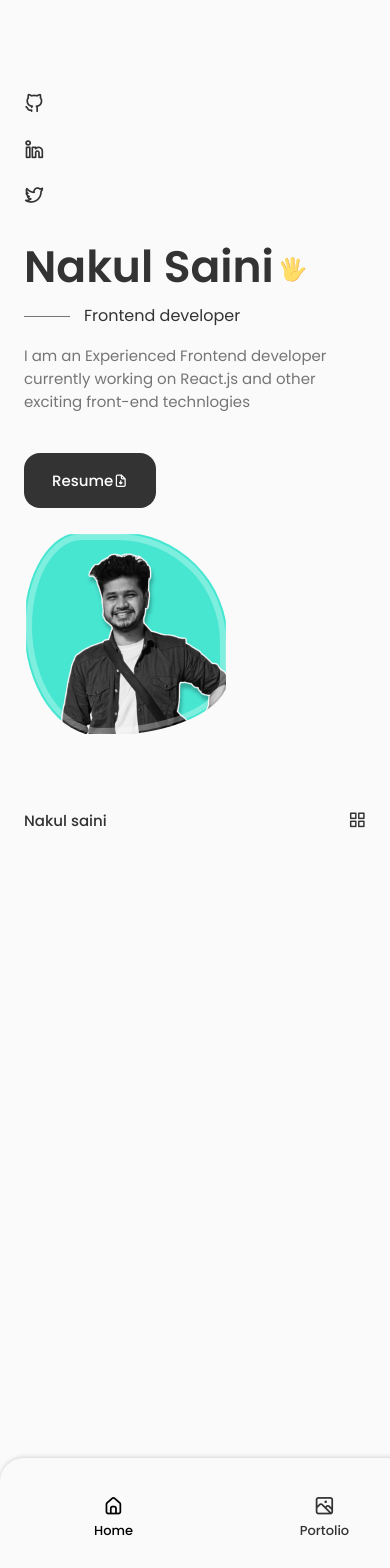
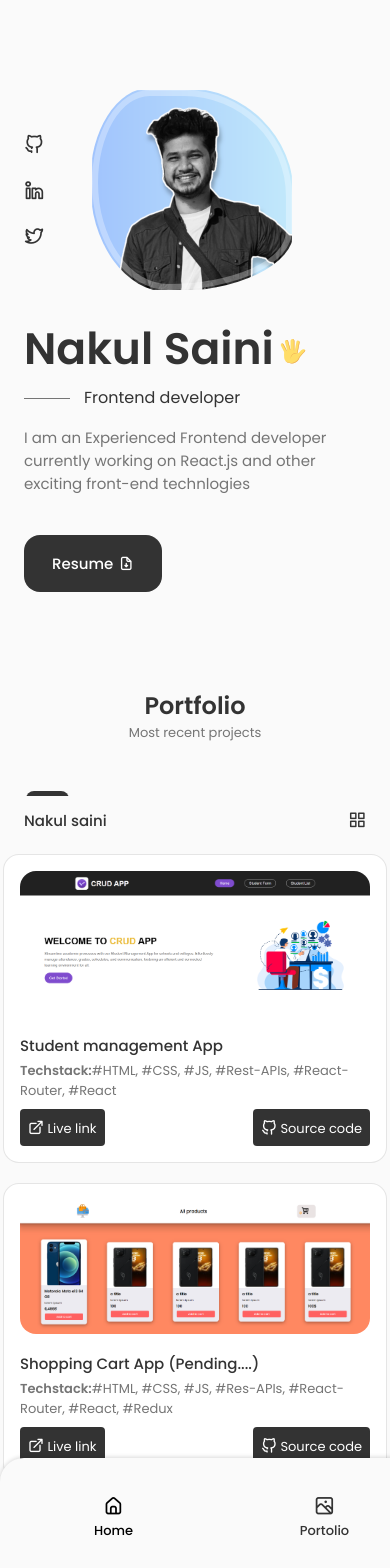
Before and after one commit to Captain-077/My-Portfolio, a React (Create React App) app: page / in a window 390 px wide. Shown: the top 1568 px of the page. Before the commit the page ends 848 px from the top, so only its background shows below. Built offline with nearby package versions, Linux system fonts and the light colour scheme.

Commit message:
mobile image fixed and portfolio section completed with responsive

```diff
--- a/public/index.html
+++ b/public/index.html
@@ -36,7 +36,7 @@
       work correctly both with client-side routing and a non-root public URL.
       Learn how to configure a non-root public URL by running `npm run build`.
     -->
-    <title>React App</title>
+    <title>Nakul saini Portfolio</title>
   </head>
   <body>
     <noscript>You need to enable JavaScript to run this app.</noscript>
--- a/src/App.css
+++ b/src/App.css
@@ -132,19 +132,19 @@ img{
   padding: 6rem 0 2rem;
 }
 
-.section_title{
+.section__title{
   font-size: var(--h1-font-size);
   color:var(--title-color);
 }
 
-.section_subtitle{
+.section__subtitle{
   display: block;
   font-size: var(--small-font-size);
   margin-bottom: 4rem;
 }
 
-.section_title,
-.section_subtitle{
+.section__title,
+.section__subtitle{
   text-align: center;
 }
 
@@ -286,115 +286,3 @@ img{
     margin-right: var(--mb-1);
   }
 }
-
-
-
-
-
-
-
-
-
-
-
-
-
-
-
-
-
-
-
-
-
-
-
-
-
-
-
-
-
-
-
-
-
-
-
-/* -------------Portfolio container------------ */
-.portfolio-grid {
-  display: grid;
-  grid-template-columns: repeat(3, 1fr);
-  gap: 2rem;
-  padding: 2rem;
-}
-
-/* -------------Portfolio card------------ */
-
-.portfolio-item {
-  background-color: #fff;
-  padding: 1rem;
-  border-radius: 5px;
-  box-shadow: 0 2px 4px rgba(0, 0, 0, 0.1);
-  /* aspect-ratio: 3/2; */
-  /* position: relative; */
-}
-.portfolio-item .project-title {
-  font-size: 1.5rem;
-  margin-top: 0.5rem;
-  margin-bottom: 0.5rem;
-}
-
-.portfolio-item .project-description {
-  font-size: 1rem;
-  margin-bottom: 1rem;
-  color: #1a1a1a;
-}
-
-.portfolio-item .project-techstack {
-  font-size: 1rem;
-  margin-bottom: 1rem;
-  color: #007bff;
-}
-
-.portfolio-item .project-techstack span {
-  font-weight: bold;
-  color: #333232;
-}
-.portfolio-item .project-link {
-  display: inline-block;
-  padding: 0.5rem 1rem;
-  background-color: #007bff;
-  color: #fff;
-  text-decoration: none;
-  border-radius: 3px;
-}
-
-.portfolio-item .project-github {
-  display: inline-block;
-  padding: 0.5rem 1rem;
-  background-color: #1e2022;
-  color: #fff;
-  text-decoration: none;
-  border-radius: 3px;
-  margin-left: 0.5rem;
-}
-
-.portfolio-item .project-link:hover {
-  background-color: #0056b3;
-}
-
-.portfolio-item img {
-  width: 100%;
-  height: 200px;
-  object-fit: cover;
-  border-top-left-radius: 5px;
-  border-top-right-radius: 5px;
-  transition: transform 0.3s ease-in-out;
-}
-
-.portfolio-item img:hover {
-  transform: scale(1.05); /* Increase scale on hover */
-}
-
-/* -------------------------------- */
--- a/src/App.js
+++ b/src/App.js
@@ -1,22 +1,21 @@
 
 import React from 'react';
 import './App.css';
-import { BrowserRouter as Router, Routes, Route } from 'react-router-dom';
+// import { BrowserRouter as Router, Routes, Route } from 'react-router-dom';
 import Header from './Components/Header/Header';
 import HomePage from './Components/Home/HomePage';
-import PortfolioPage from './Components/Portfolio/PortfolioPage';
+import Portfolio from './Components/Portfolio/Portfolio';
 
 function App() {
   return (
-    <Router>
+    <>
       <Header />
-      <Routes>
-        <Route path="/" element={<HomePage />} />
-        <Route path="/portfolio" element={<PortfolioPage />} />
-        {/* <Route path="/contact" element={<ContactPage />} /> */}
-      </Routes>
+      <HomePage />
+      <Portfolio />
+
       {/* <Footer /> */}
-    </Router>
+    </>
+
   );
 }
 
--- a/src/Components/Home/Data.js
+++ b/src/Components/Home/Data.js
@@ -1,5 +1,6 @@
 import React from 'react'
 import Scrolldown from './Scrolldown'
+import CV from '../../assests/resume/Google Doc ATS NEW.pdf'
 
 function Data() {
     return (
@@ -58,8 +59,8 @@ function Data() {
 
             <h3 className="home__subtitle">Frontend developer</h3>
             <p className="home__description">I am an Experienced Frontend developer currently working on React.js and other exciting front-end technlogies </p>
-            <a href="#" className="button button--flex">
-                Resume <i class="uil uil-file-download"></i>
+            <a href={CV} target='_blank' className="button button--flex">
+                Resume <i class="uil uil-file-download" style={{marginLeft:"5px",fontSize:"1rem"}}></i>
             </a>
 
 
--- a/src/Components/Home/HomePage.js
+++ b/src/Components/Home/HomePage.js
@@ -14,9 +14,10 @@ function HomePage() {
 
         <div className="home__content grid">
           <Social />
-          <Data />
           <div className="home__img">
           </div>
+          <Data />
+
 
         </div>
 
--- a/src/Components/Home/home.css
+++ b/src/Components/Home/home.css
@@ -70,7 +70,7 @@
 
 
 .home__img {
-  background: url(../../assests/nakul_green_shadow_gradient3.png);
+  background: url(../../assests/nakul_blue_gradient3.png);
   background-repeat: no-repeat;
   background-position: center;
   background-size: contain;
--- /dev/null
+++ b/src/Components/Portfolio/Data.js
@@ -0,0 +1,44 @@
+import StudentApp from "../../assests/student_app.png"
+import shoppingCart from "../../assests/shopping_cart.png"
+
+
+export const ProjectsData = [
+    {
+        id: 1,
+        category: "React Projects",
+        title: 'Student management App',
+        image: StudentApp,
+        description: "Efficiently add, edit, and delete information via intuitive forms and a dynamic table. Simplify data management with ease.",
+        link: 'https://student-manage-system.vercel.app/',
+        techstack: "#HTML, #CSS, #JS, #Rest-APIs, #React-Router, #React",
+        github: "https://github.com/Captain-077/My-Crud-App"
+    },
+    {
+        id: 2,
+        category: "React Projects",
+        title: 'Shopping Cart App (Pending....)',
+        image: shoppingCart,
+        description: "A simple Shopping cart App",
+        link: 'https://nakul-ecommerce-app.vercel.app/',
+        techstack: "#HTML, #CSS, #JS, #Res-APIs, #React-Router, #React, #Redux",
+        github: "https://github.com/Captain-077/Shopping-Cart-App"
+    }
+];
+
+
+export const ProjectsNav = [
+
+{
+    name:"All"
+},
+
+{
+    name:"React Projects"
+},
+
+{
+    name:"Mini Js projects"
+},
+
+
+]
--- /dev/null
+++ b/src/Components/Portfolio/Portfolio.css
@@ -0,0 +1,183 @@
+.work__filters {
+    display: flex;
+    justify-content: center;
+    align-items: center;
+    column-gap: 0.75rem;
+    margin-bottom: var(--mb-2);
+}
+
+.work__item {
+    cursor: pointer;
+    color: var(--title-color);
+    padding: 0.25rem 0.75rem;
+    font-weight: var(--font-medium);
+    border-radius: 0.5rem;
+    text-transform: capitalize;
+}
+
+.work__item:hover {
+    background-color: var(--title-color);
+    color: var(--container-color);
+}
+
+
+
+.work__container {
+    grid-template-columns: repeat(2, max-content);
+    gap: 3rem;
+    justify-content: center;
+}
+
+.work__card {
+    background-color: var(--container-color);
+    border: 1px solid rgba(0, 0, 0, 0.1);
+    padding: 1.25rem;
+    border-radius: 1rem;
+}
+
+
+.work__img {
+    width: 400px;
+    border-radius: 1rem;
+    margin-bottom: var(--mb-1);
+}
+
+.work__title {
+    font-size: var(--normal-font-size);
+    font-weight: var(--font-medium);
+    margin-bottom: var(--mb-0-5);
+}
+
+.work__desc {
+    max-width: 400px;
+    font-size: var(--small-font-size);
+    margin-bottom: var(--mb-0-5);
+}
+
+.work__techstack {
+    width: 400px;
+    font-size: var(--small-font-size);
+    margin-bottom: var(--mb-0-5);
+}
+
+.button__container {
+    display: flex;
+    justify-content: space-between;
+}
+
+.work__button {
+    color: var(--container-color);
+    font-size: var(--small-font-size);
+    background-color: #333333;
+    padding: 0.35rem 0.5rem;
+    border-radius: 0.25rem;
+}
+
+.work__button-icon {
+    font-size: 1rem;
+    transition: 0.4s;
+}
+
+.work__button:hover .work__button-icon {
+    transform: translateX(0.25rem);
+}
+
+
+/* ==== active==== */
+
+.active-work {
+    background-color: var(--title-color);
+    color: var(--container-color);
+}
+
+
+
+
+
+
+
+
+
+
+
+
+
+
+
+
+
+/*=============== BREAKPOINTS ===============*/
+/* For large devices */
+@media screen and (max-width: 992px) {
+
+    .work__container {
+        gap: 1.25rem;
+    }
+
+
+    .work__card {
+        padding: 1rem;
+    }
+
+    .work__img {
+        width: 350px;
+        margin-bottom: 0.75rem;
+    }
+
+    .work__title {
+        margin-bottom: 0.25rem;
+    }
+
+    .work__desc {
+        max-width: 350px;
+    }
+
+    .work__techstack {
+        max-width: 350px;
+    }
+
+}
+
+
+
+
+
+/* For medium devices */
+@media screen and (max-width: 768px) {
+    .work__container {
+        grid-template-columns: max-content;
+    }
+}
+
+@media screen and (max-width: 576px) {
+    .work__container {
+        grid-template-columns: 1fr;
+    }
+
+    .work__img {
+        width: 100%;
+    }
+}
+
+
+
+
+
+/* For small devices */
+@media screen and (max-width: 350px) {
+    .work__item {
+        font-size: var(--small-font-size);
+    }
+
+    .work__filters {
+        column-gap: 0.25rem;
+    }
+
+    .work__desc {
+        max-width: 250px;
+    }
+
+    .work__techstack {
+        max-width: 250px;
+    }
+}
--- /dev/null
+++ b/src/Components/Portfolio/Portfolio.js
@@ -0,0 +1,15 @@
+import React from 'react'
+import Projects from './Projects'
+import "./Portfolio.css"
+
+function Portfolio() {
+    return (
+        <section className="work section" id="portfolio">
+            <h2 className="section__title">Portfolio</h2>
+            <span className="section__subtitle">Most recent projects</span>
+            <Projects />
+        </section>
+    )
+}
+
+export default Portfolio
--- /dev/null
+++ b/src/Components/Portfolio/ProjectItems.js
@@ -0,0 +1,28 @@
+import React from 'react'
+
+function ProjectItems({ item }) {
+    return (
+        <div className="work__card" key={item.id}>
+
+            <img src={item.image} alt="" className='work__img' />
+            <h3 className="work__title">{item.title}</h3>
+            {/* <p className="work__desc">{item.description}</p> */}
+            <p className="work__techstack"><span style={{fontWeight:'bold'}}>Techstack:</span>{item.techstack}</p>
+
+
+            <div className="button__container">
+            <a href={item.link} target='_blank' className="work__button">
+                 <i class="uil uil-external-link-alt work__button-icon"></i> Live link
+            </a>
+            <a href={item.github} target='_blank' className="work__button" style={{marginLeft:"10px"}}>
+            <i class="uil uil-github-alt work__button-icon"></i> Source code
+            </a>
+            </div>
+
+
+
+        </div>
+    )
+}
+
+export default ProjectItems
--- /dev/null
+++ b/src/Components/Portfolio/Projects.js
@@ -0,0 +1,59 @@
+import React, { useEffect, useState } from 'react'
+import { ProjectsData } from "./Data";
+import { ProjectsNav } from "./Data";
+import ProjectItems from './ProjectItems';
+
+function Projects() {
+
+    const [item, setItem] = useState({ name: "All" });
+    const [projects, setProjects] = useState([]);
+    const [active, setActive] = useState(0);
+
+    useEffect(() => {
+
+        if (item.name === "All") {
+            setProjects(ProjectsData);
+        }
+
+        else {
+            const newProjects = ProjectsData.filter((project) => {
+                return project.category === item.name
+            })
+            setProjects(newProjects);
+        }
+    },[item])
+
+    const handleClick = (e,index) => {
+        setItem({name: e.target.textContent });
+        setActive(index)
+    }
+
+
+
+    return (
+        <>
+            <div className="work__filters">
+                {ProjectsNav.map((item, index) => {
+                    return (
+                        <span onClick={(e) => {handleClick(e,index)}}
+                        className={`${active === index ? 'active-work' : ''} work__item`} key={index}>
+                        {item.name}
+                        </span>
+                    )
+                })}
+            </div>
+
+            <div className="work__container container grid">
+                {projects.map((item) => {
+                    return <ProjectItems item={item} key={item.id} />
+                })}
+
+
+
+
+            </div>
+        </>
+    )
+}
+
+export default Projects
```
Also changed, not shown: src/Components/Portfolio/PortfolioPage.js (+1 -18 lines), 1 other file (tests, documents, lock files or other folders).
